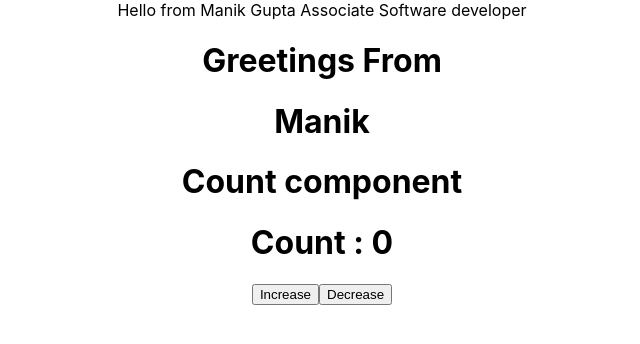
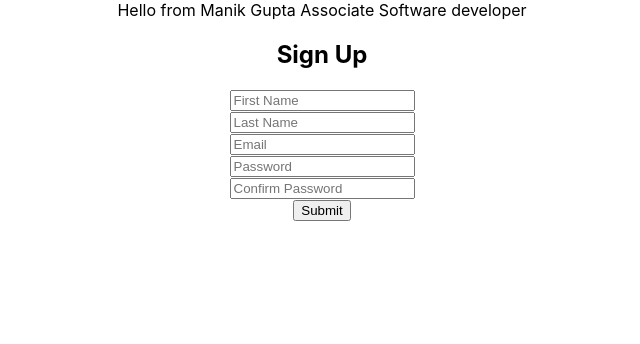
Before and after one commit to Manik445/D6L-training, a React (Create React App) app in the folder frontend/: page / in a window 1280 px wide. Shown: the top 344 px of the page, without its empty margins (318-958 px from the left). Built offline with nearby package versions, Linux system fonts and the light colour scheme.

Commit message:
adding taks2 Signup Form from assignment 26-04-24

```diff
--- a/frontend/src/App.js
+++ b/frontend/src/App.js
@@ -7,6 +7,7 @@ import Taskk from './components/Taskk';
 import Task2 from './components/Task2';
 import Person from './components/task1/Person';
 import Greetings from './components/task1/Greetings';
+import Form from './components/task2/Form';
 
 function App() {
   return (
@@ -26,7 +27,12 @@ function App() {
 
       {/* task incudes in task1 folder in Person folder  */}
       {/* <Person name="Manik"/> */}
-      <Greetings />
+      {/* <Greetings /> */}
+
+
+      {/* taks2 : Form  */}
+
+      <Form/>
 
     </div>
   );
--- /dev/null
+++ b/frontend/src/components/task2/Form.js
@@ -0,0 +1,62 @@
+import React, { useState } from 'react';
+
+const Form = () => {
+  const [firstName, setFirstName] = useState('');
+  const [lastName, setLastName] = useState('');
+  const [email, setEmail] = useState('');
+  const [password, setPassword] = useState('');
+  const [confirmPassword, setConfirmPassword] = useState('');
+  const [errorMessage, setErrorMessage] = useState('');
+
+  const handleSubmit = (e) => {
+    e.preventDefault();
+
+    if (!firstName || !lastName || !email || !password || !confirmPassword) {
+      setErrorMessage('All fields are required.');
+      return;
+    }
+
+    if (password !== confirmPassword) {
+      setErrorMessage('Passwords do not match.');
+      return;
+    }
+    const data = {
+        firstName ,
+        lastName ,
+        email ,
+        password ,
+        confirmPassword ,
+        errorMessage
+    }
+    console.log(data)
+   // clearing fields after submisson
+    setFirstName('');
+    setLastName('');
+    setEmail('');
+    setPassword('');
+    setConfirmPassword('');
+    setErrorMessage('');
+  };
+
+  return (
+    <div>
+      <h2>Sign Up</h2>
+      {errorMessage && <p style={{ color: 'red' }}>{errorMessage}</p>}
+      <form onSubmit={handleSubmit}>
+        <input type="text" placeholder="First Name" value={firstName} onChange={(e) => setFirstName(e.target.value)} />
+        <br />
+        <input type="text" placeholder="Last Name" value={lastName} onChange={(e) => setLastName(e.target.value)} />
+        <br />
+        <input type="email" placeholder="Email" value={email} onChange={(e) => setEmail(e.target.value)} />
+        <br />
+        <input type="password" placeholder="Password" value={password} onChange={(e) => setPassword(e.target.value)} />
+        <br />
+        <input type="password" placeholder="Confirm Password" value={confirmPassword} onChange={(e) => setConfirmPassword(e.target.value)} />
+        <br />
+        <button type="submit">Submit</button>
+      </form>
+    </div>
+  );
+};
+
+export default Form;
```
